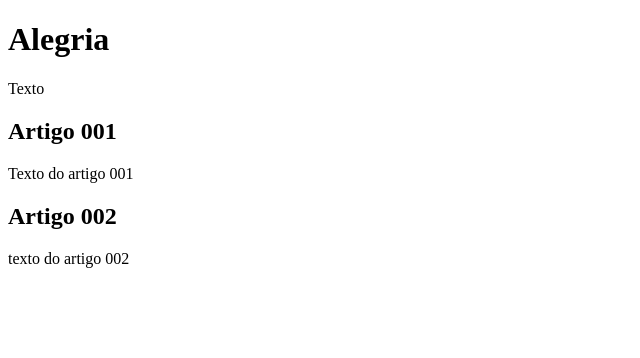
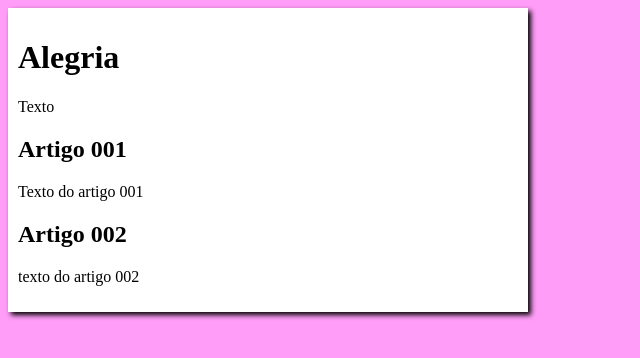
Before and after one commit to deDeusThiago/Projeto_Aula_branches, a plain HTML site: page index.html in a window 1280 px wide. Shown: the whole page, without its empty margins (0-640 px from the left). Drawn offline with Linux system fonts and the light colour scheme.

Commit message:
comit para o design

```diff
--- /dev/null
+++ b/estilos/style.css
@@ -0,0 +1,16 @@
+{
+    font-family: Arial, Helvetica, sans-serif;
+    font-size: 16px;
+}
+body{
+    background-color: rgb(284, 157,248);
+}
+
+main{
+    background-color: white;
+    width: 500px;
+    margin auto;
+    padding:  10px;
+    box-shadow: 3px 3px 5px rgba(0,0,0, 473);
+
+}
--- a/index.html
+++ b/index.html
@@ -4,6 +4,7 @@
     <meta charset="UTF-8">
     <meta name="viewport" content="width=device-width, initial-scale=1.0">
     <title>TituloAlegre</title>
+    <link rel="stylesheet" href="estilos/style.css">
 </head>
 <body>
     <main>
```
